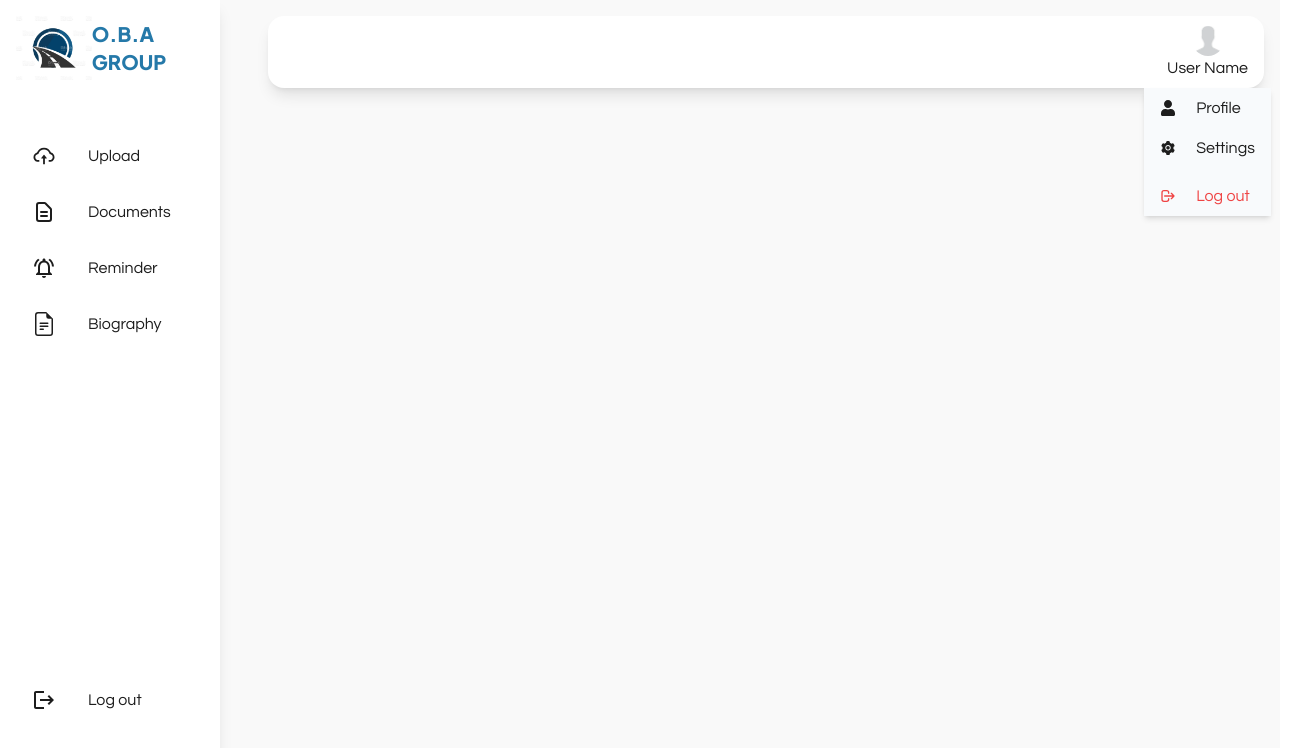
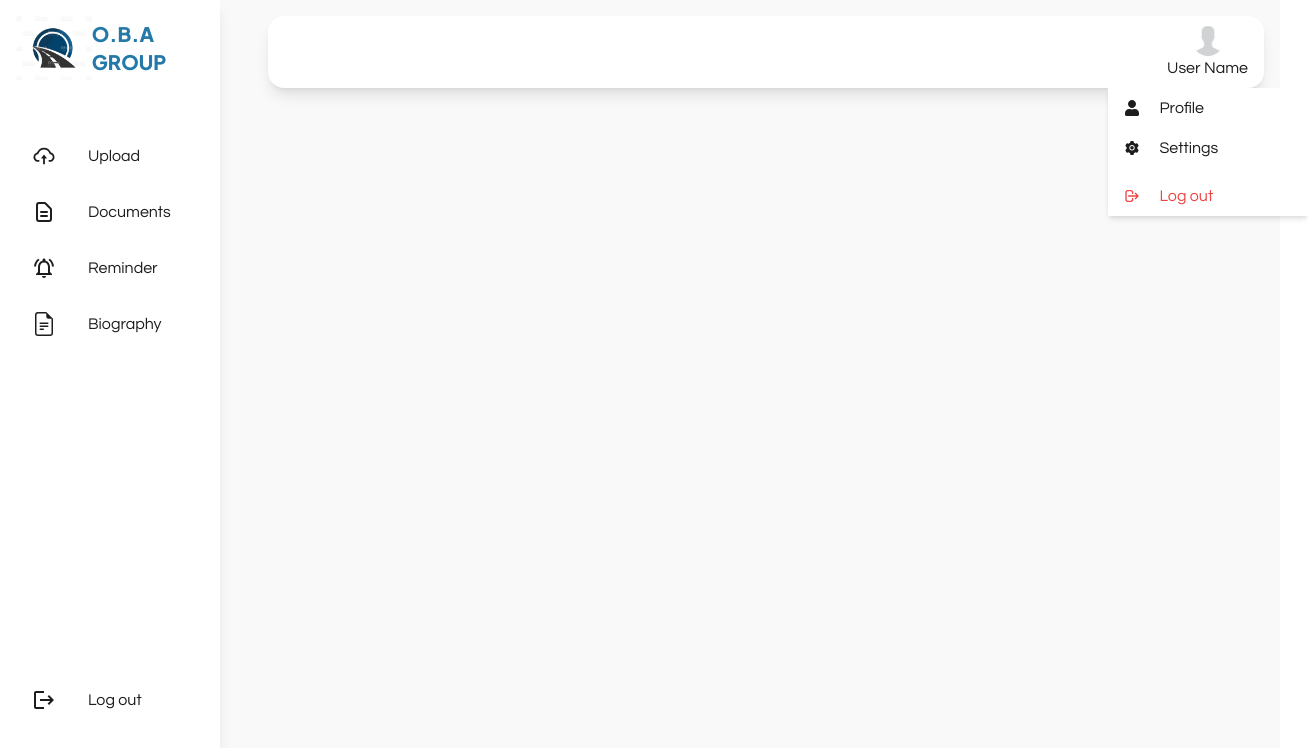
Before and after one commit to Mayorhack/uploader, a Next.js app: page / in a window 1280 px wide. Both pictures are taken after a click on the picture 1207 px from the left and 40 px from the top of the page. Shown: the top 748 px of the page, 1308 px wide, since content can reach past the window. Built offline with nearby package versions, Linux system fonts and the light colour scheme.

Commit message:
dashboard nav updates

```diff
--- a/src/layout/DashboardNavbar.jsx
+++ b/src/layout/DashboardNavbar.jsx
@@ -25,20 +25,20 @@ const DashboardNavbar = () => {
         />
         <p>User Name</p>
         <div
-          className={`absolute translate-y-[-100%] bg-slate-50 shadow-md  transition-all duration-1000 ${
+          className={` hidden md:block absolute translate-y-[-100%] bg-white shadow-md min-w-[200px] transition-all duration-1000 ${
             menu ? "translate-y-[50%] opacity-100" : "opacity-0"
           }`}
         >
           <ul>
-            <li className="flex items-center gap-5 hover:bg-slate-300 px-4 py-2">
+            <li className="flex items-center gap-5 hover:bg-highlight hover:text-white  px-4 py-2">
               <FaUser />
               <Link href={"/profile"}>Profile</Link>
             </li>
-            <li className="flex items-center gap-5 hover:bg-slate-300 px-4  py-2">
+            <li className="flex items-center gap-5 hover:bg-highlight hover:text-white px-4  py-2">
               <AiFillSetting />
               Settings
             </li>
-            <li className="flex items-center gap-5 hover:bg-slate-300 px-4 py-2 text-red-500 mt-2">
+            <li className="flex items-center gap-5 hover:bg-red-400 hover:text-white px-4 py-2 text-red-500 mt-2">
               <HiOutlineLogout /> Log out
             </li>
           </ul>
```
